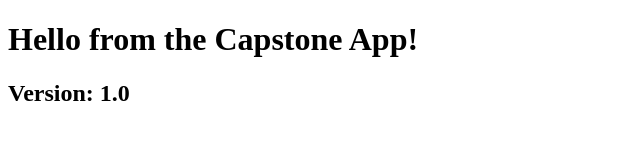
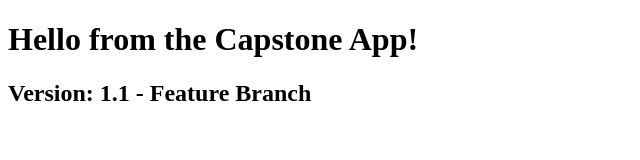
Before and after one commit to Greekionis/114-days-devops, a plain HTML site: page capstone/app/index.html in a window 1280 px wide. Shown: the whole page, without its empty margins (0-640 px from the left). Drawn offline with Linux system fonts and the light colour scheme.

Commit message:
Update version to 1.1 on feature branch

```diff
--- a/capstone/app/index.html
+++ b/capstone/app/index.html
@@ -3,6 +3,6 @@
 <head><title>Capstone App</title></head>
 <body>
     <h1>Hello from the Capstone App!</h1>
-    <h2>Version: 1.0</h2>
+    <h2>Version: 1.1 - Feature Branch</h2>
 </body>
 </html>
```
